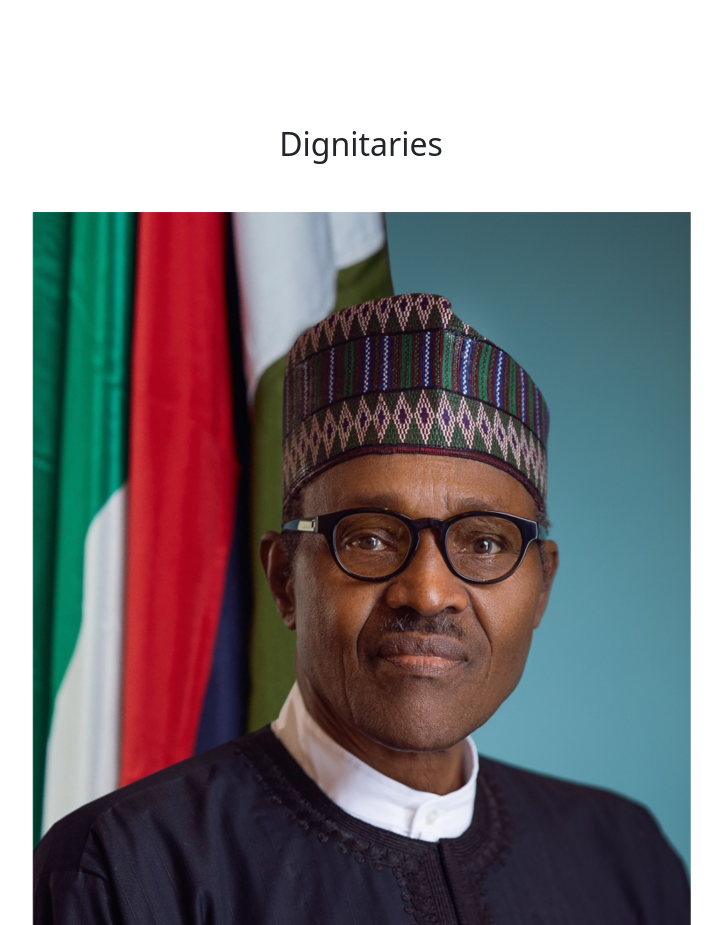
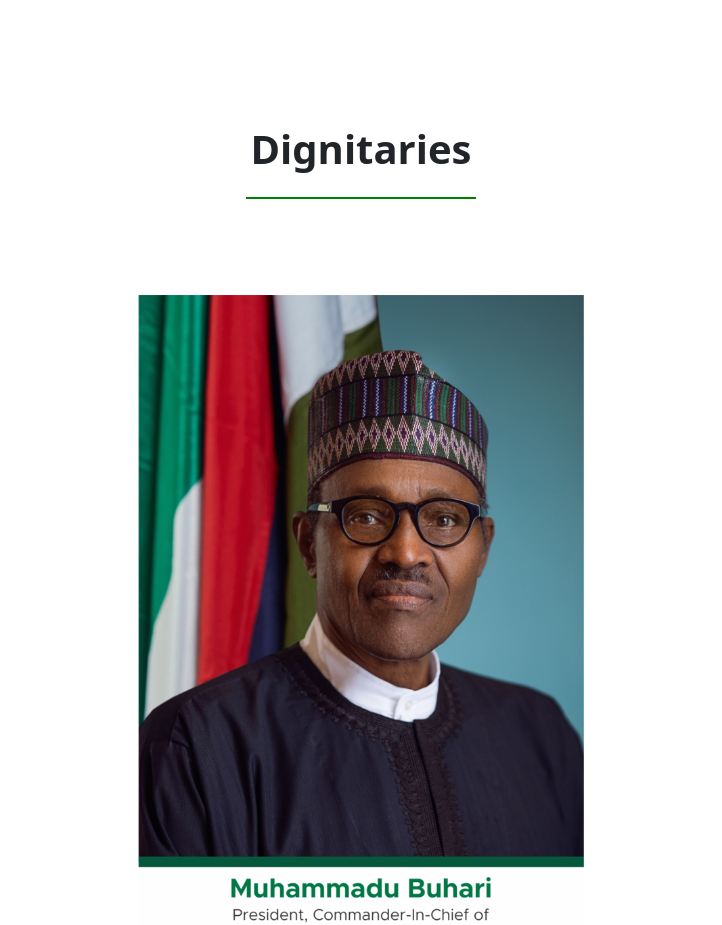
Before and after one commit to imubarak234/digital-nigeria-website, a website: page index.html in a window 1280 px wide. Shown: the part 2726-3651 px from the top of the page, without its empty margins (279-1001 px from the left). Drawn offline with nearby package versions, Linux system fonts and the light colour scheme.

Commit message:
dignitaries

```diff
--- a/index.html
+++ b/index.html
@@ -179,7 +179,11 @@
 
   <!-- Start dignitaries section -->
   <section class="p-5 m-3 text-center" id="dignitaries">
-    <h2>Dignitaries</h2>
+    <div class="d-flex flex-column align-items-center justify-content-center">
+      <h2 class="fw-bolder">Dignitaries</h2>
+      <div class="underline"></div>
+    </div>
+
     <div class="container">
       <div class="d-flex justify-content-center my-5">
         <img src="./images/digital-Nigeriahome-Buhari-1-659x1024-1.png" alt="" class="img-fluid">
--- a/main.css
+++ b/main.css
@@ -28,7 +28,8 @@ nav ul {
 }
 
 #objectives .underline,
-#call-to-paper .underline {
+#call-to-paper .underline,
+#dignitaries .underline {
   width: 20%;
   border-top: 2px solid green;
   padding: 1em 0;
@@ -36,5 +37,13 @@ nav ul {
 }
 
 #dignitaries img {
+  width: 40%;
+}
 
+#dignitaries .row img{
+  width: 70%;
 }
+
+#dignitaries h2 {
+  font-size: 2.5em;
+}
```
